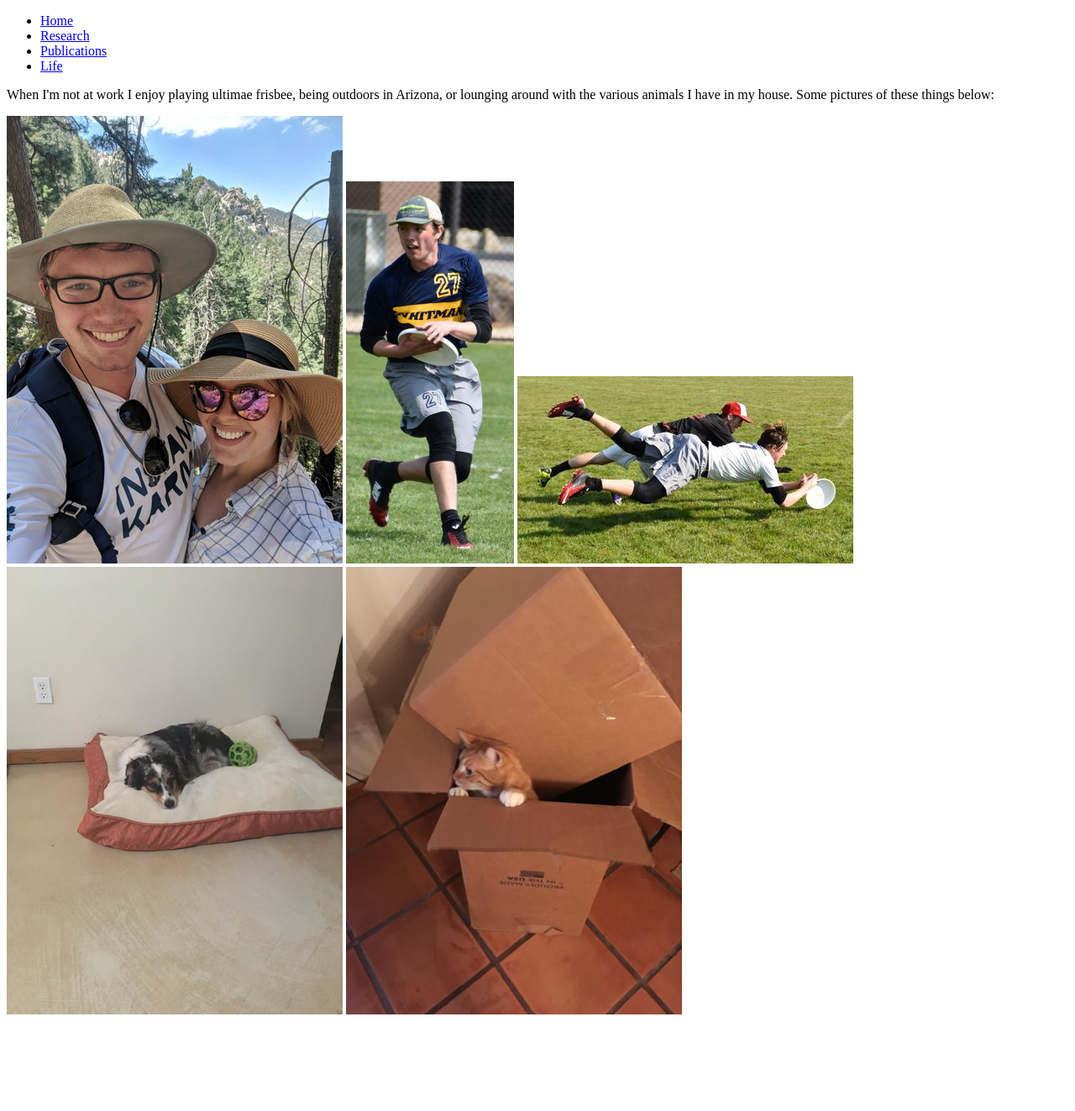
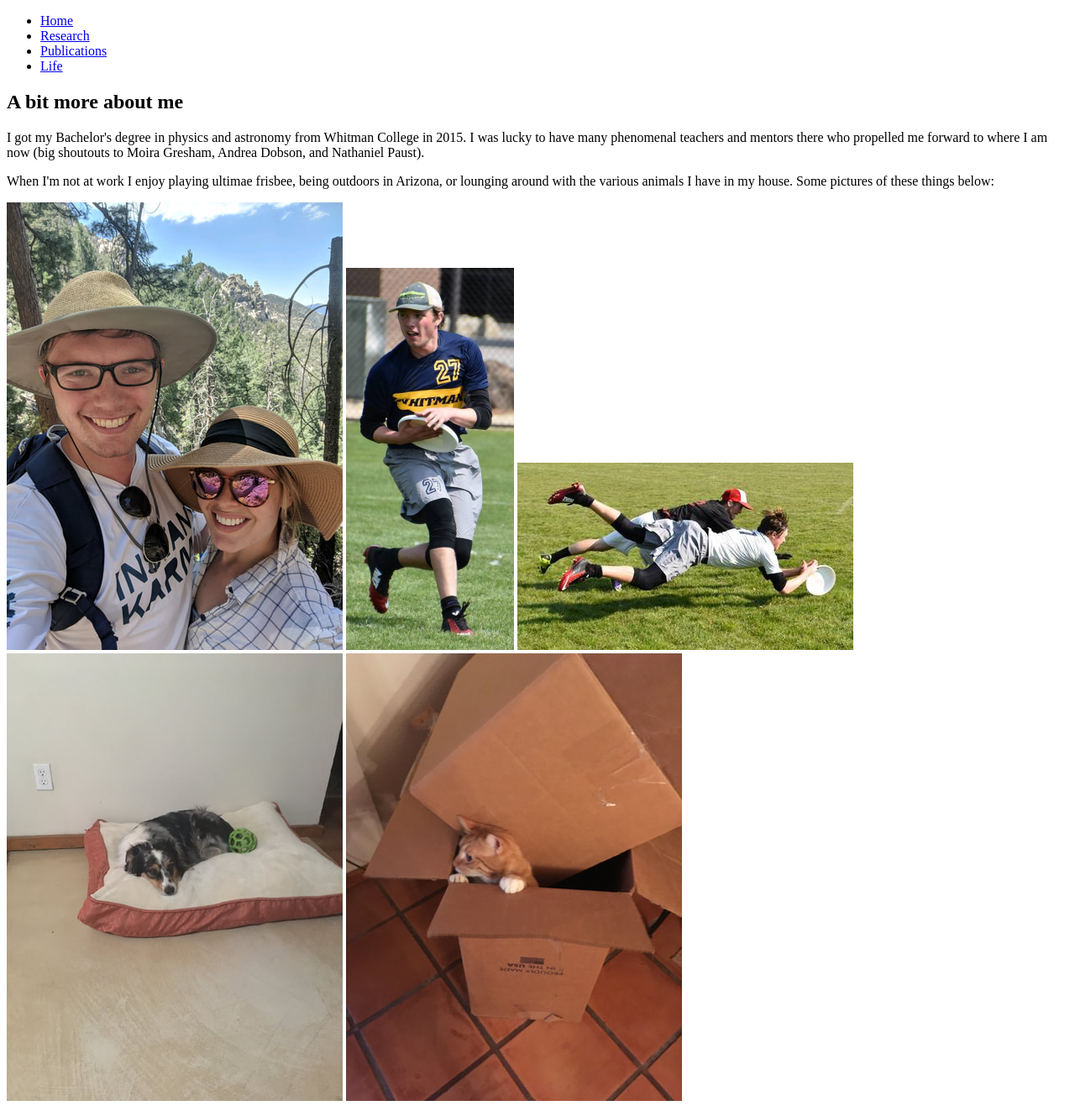
Before and after one commit to davidrball/davidrball.github.io, a Jekyll site: the page built from life.html, in a window 1280 px wide. Shown: the whole page at 84% size. Built offline with Jekyll 4.4.1, drawn with Linux system fonts in a browser that asks for light colours; before the commit the page ends 1220 px from its top, so only the background shows below that.

Commit message:
added a good bit

```diff
--- a/index.html
+++ b/index.html
@@ -6,9 +6,12 @@
 
 <div class="blurb">
     <h1>David Ball</h1>
-    <p>I'm a 4th year graduate student in the astronomy department at the University of Arizona.  I work with Feryal Ozel and Lorenzo Sironi on problems related to magnetic reconnection and particle acceleration in accretion disks of supermassive black holes. Email me at davidrball[at]email.arizona.edu.
+    <p>I'm a 4th year graduate student in the astronomy department at the University of Arizona.  I work with Feryal Ozel and Lorenzo Sironi on problems related to magnetic reconnection and particle acceleration in accretion disks of supermassive black holes.
     </p>
 
+<p>
+email me at davidrball[at]email.arizona.edu
+</p>
 
 </div><!-- /.blurb -->
 </body></html>
--- a/life.html
+++ b/life.html
@@ -2,6 +2,9 @@
 layout: default
 title: David Ball
 ---
+ <h2>A bit more about me</h2>
+    <p>I got my Bachelor's degree in physics and astronomy from Whitman College in 2015.  I was lucky to have many phenomenal teachers and mentors there who propelled me forward to where I am now (big shoutouts to Moira Gresham, Andrea Dobson, and Nathaniel Paust).
+    </p>
 
 <p>When I'm not at work I enjoy playing ultimae frisbee, being outdoors in Arizona, or lounging around with the various animals I have in my house.  Some pictures of these things below:
 </p>
--- a/research.html
+++ b/research.html
@@ -2,8 +2,11 @@
 layout: default
 title: David Ball
 ---
-
+<h1>My Work</h1>
+<div class="blurb">
 <p>I work mainly on topics in computational plasma astrophysics related to accretion disks around supermassive black holes.  I've worked with general-relativistic magnetohydrodynamic simulations of full accretion disks, but more recently have turned towards smaller scales.  I've been using particle-in-cell (PIC) simulations to try to  understand the microphysics of magnetic reconnection, with a particular focus on understanding how reconnection accelerates electrons to ultra-relativistic velocities and under what conditions it can do so.
 
 I've also spent some time working with general-relativistic radiative transfer calculations to understand the observational signatures of what hot gas swirling around a black hole would actually look like.</p>
+</div><!-- /.blurb -->
+
 </body></html>
```
